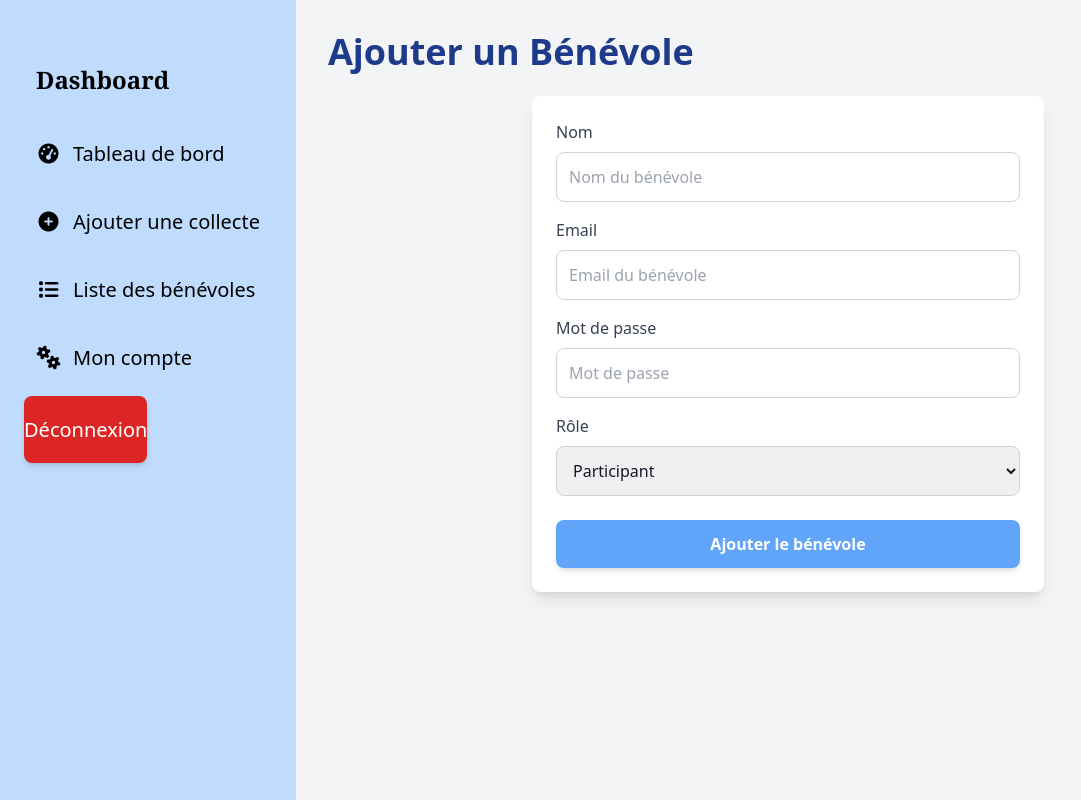
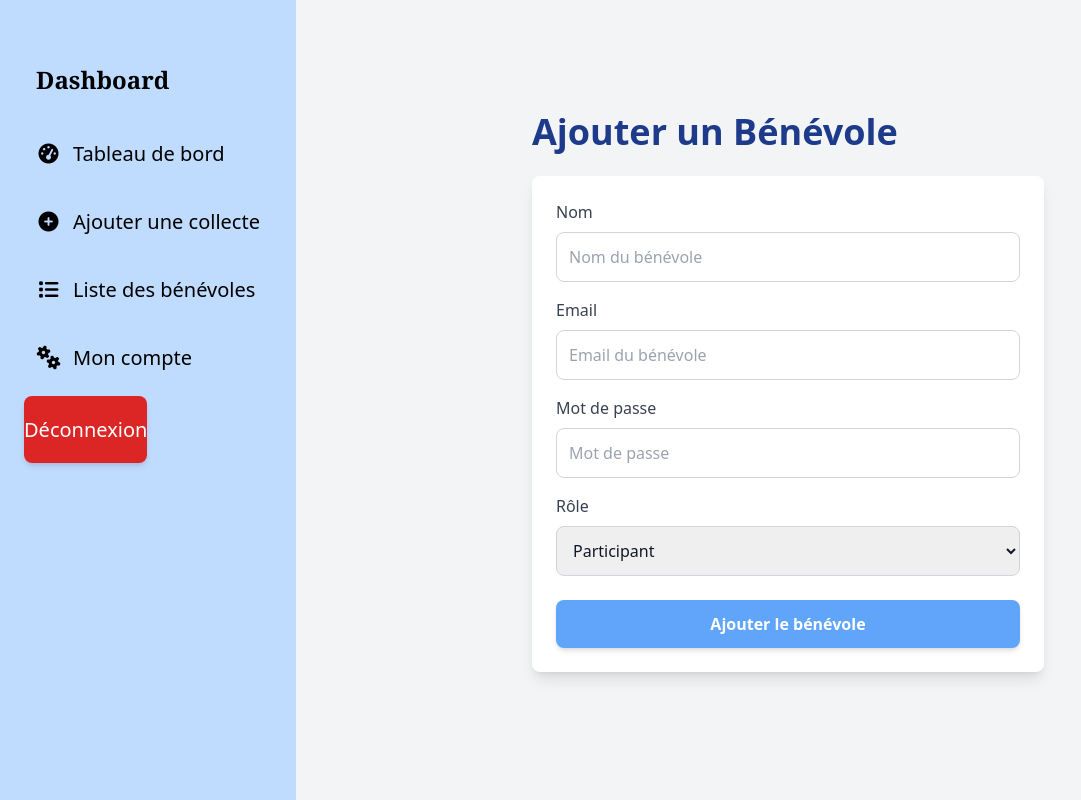
Before and after one commit to adatechschool/projet-backoffice-collecte-des-dechets-EcoTri, a PHP site: page /user_add.php in a window 1280 px wide. Shown: the whole page, without its empty margins (0-1081 px from the left). Run offline with PHP 8.4, Linux system fonts and the light colour scheme; some libraries are stand-ins or nearby versions.

Commit message:
Style user_add

```diff
--- a/php/user_add.php
+++ b/php/user_add.php
@@ -48,8 +48,8 @@ if ($_SERVER["REQUEST_METHOD"] === "POST") {
     </div>
 
     <!-- Contenu principal -->
-    <div class="flex-1 p-8 overflow-y-auto">
-        <h1 class="text-4xl font-bold text-blue-900 mb-6">Ajouter un Bénévole</h1>
+    <div class="flex-1 p-8 overflow-y-auto mt-20">
+        <h1 class="text-4xl font-bold text-blue-900 mb-6 max-w-lg mx-auto">Ajouter un Bénévole</h1>
 
         <!-- Formulaire d'ajout -->
         <div class="bg-white p-6 rounded-lg shadow-lg max-w-lg mx-auto">
```
Also changed, not shown: php/collection_list.php (line endings or trailing spaces).
